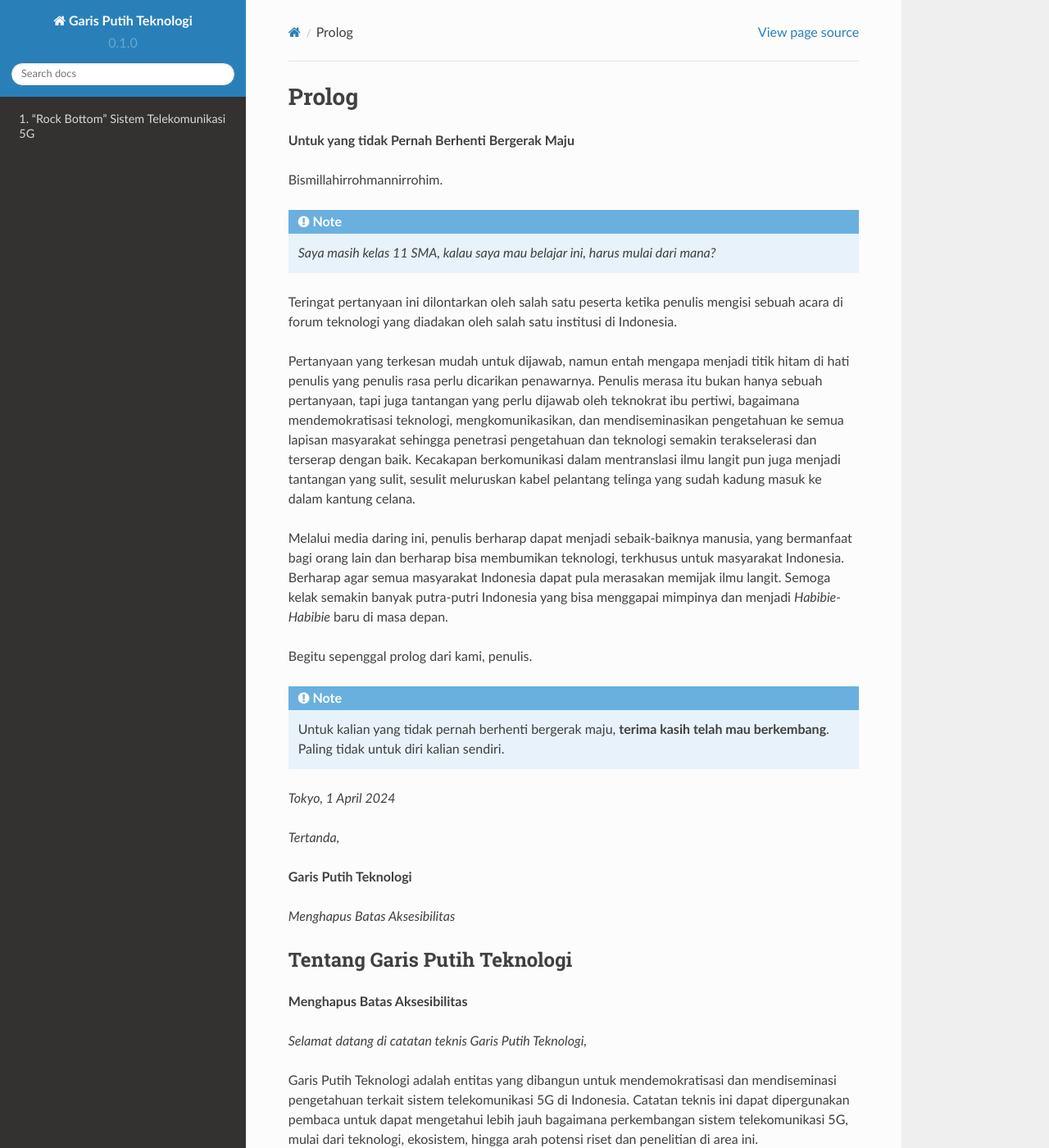
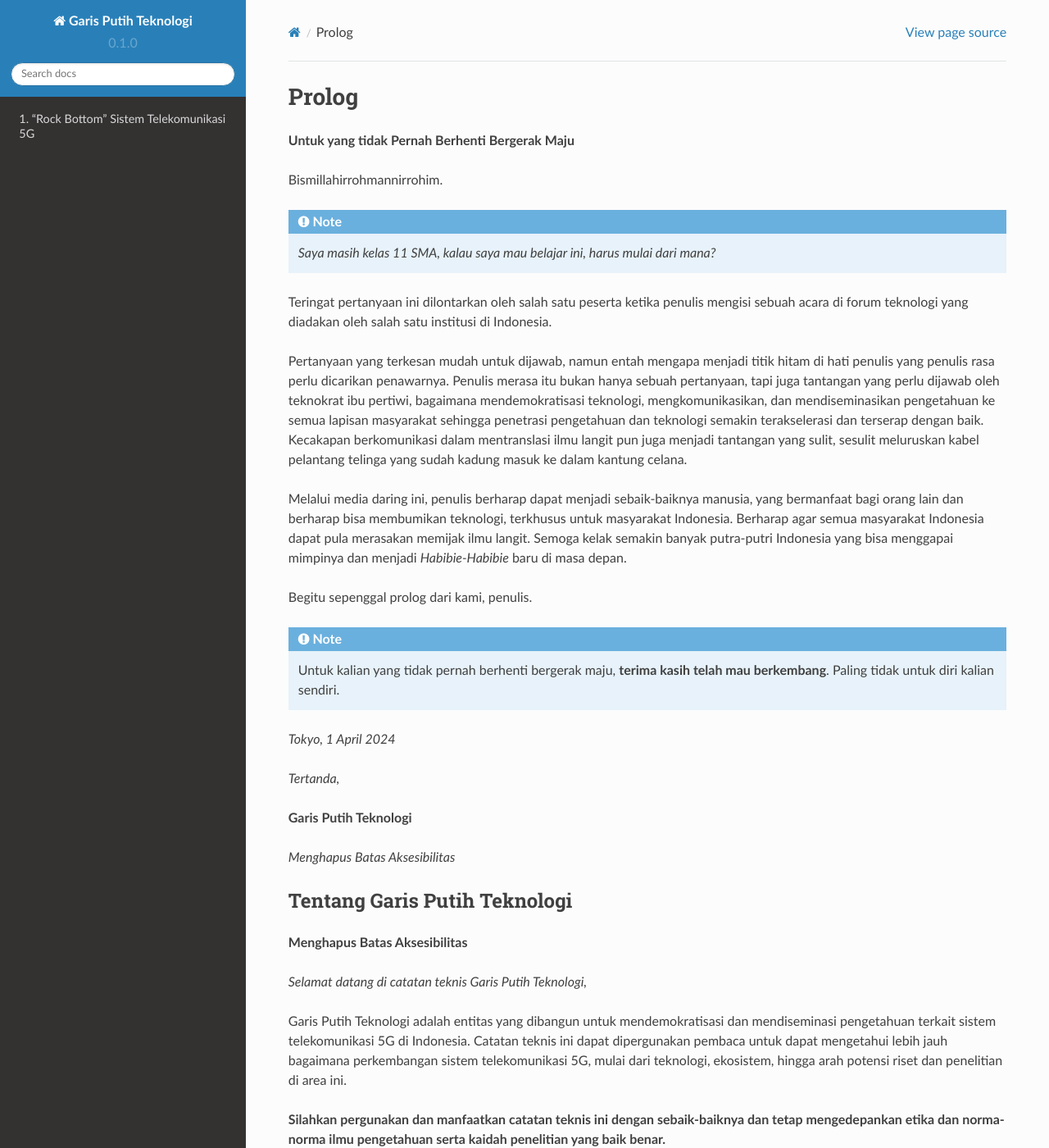
Before and after one commit to garisputihteknologi/garisputihteknologi, a Sphinx documentation site: the page built from docs/source/index.rst, in a window 1280 px wide and 1400 px high. Shown: the whole window at 82% size. Built offline with Sphinx 7.4.7 and the Read the Docs theme 2.0.0, drawn with Linux system fonts in a browser that asks for light colours.

Commit message:
Update stylesheet.css

```diff
--- a/docs/source/_static/stylesheet.css
+++ b/docs/source/_static/stylesheet.css
@@ -1,3 +1,3 @@
 .wy-nav-content {
-   max-width: 800px !important;
+   max-width: none;
 }
```
